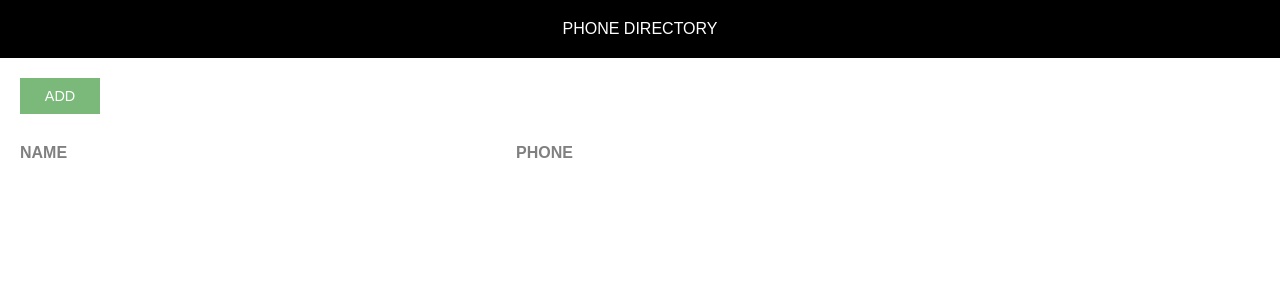
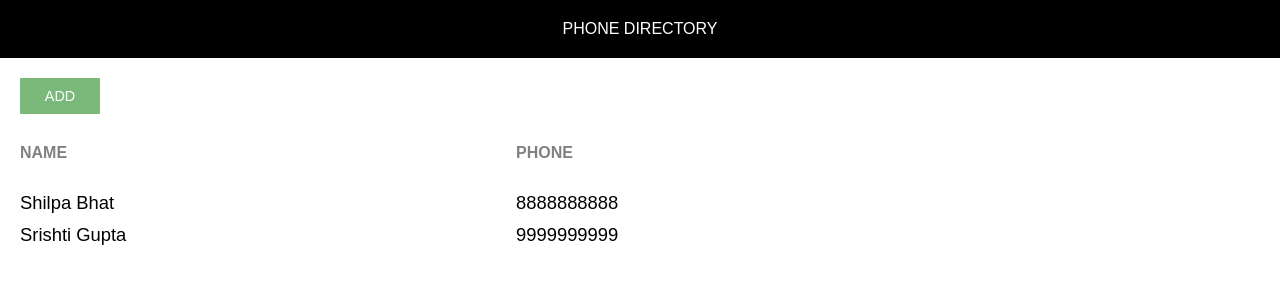
Before and after one commit to vaishali998/phone-directory, a React (Create React App) app: page / in a window 1280 px wide. Shown: the top 300 px of the page. Built offline with nearby package versions, Linux system fonts and the light colour scheme.

Commit message:
Dynamic Content: Rendered Subscribers Dynamically

```diff
--- a/src/App.js
+++ b/src/App.js
@@ -1,12 +1,27 @@
 import React, { Component } from 'react';
 import Header from './Header.js';
 import './App.css';
+
 class App extends Component {
-  render() {
+
+render() {
+
+  let subscribers = [
+    {
+      id: 1,
+      name: "Shilpa Bhat",
+      phone: "8888888888"
+    },
+    {
+      id: 2,
+      name: "Srishti Gupta",
+      phone: "9999999999"
+    }
+  ];
+
     return (
      <div>
-
-      <Header />
+          <Header />
         <div className="component-body-container">
           <button className="custom-btn add-btn">Add</button>
 
@@ -14,6 +29,15 @@
             <span className="grid-item name-heading">Name</span>
             <span className="grid-item phone-heading">Phone</span>
           </div>
+
+          {
+            subscribers.map(sub => {
+              return <div key={sub.id} className="grid-container">
+                <span className="grid-item">{sub.name}</span>
+                <span className="grid-item">{sub.phone}</span>
+              </div>
+            })
+          }
         </div>
       </div>
     );
```
